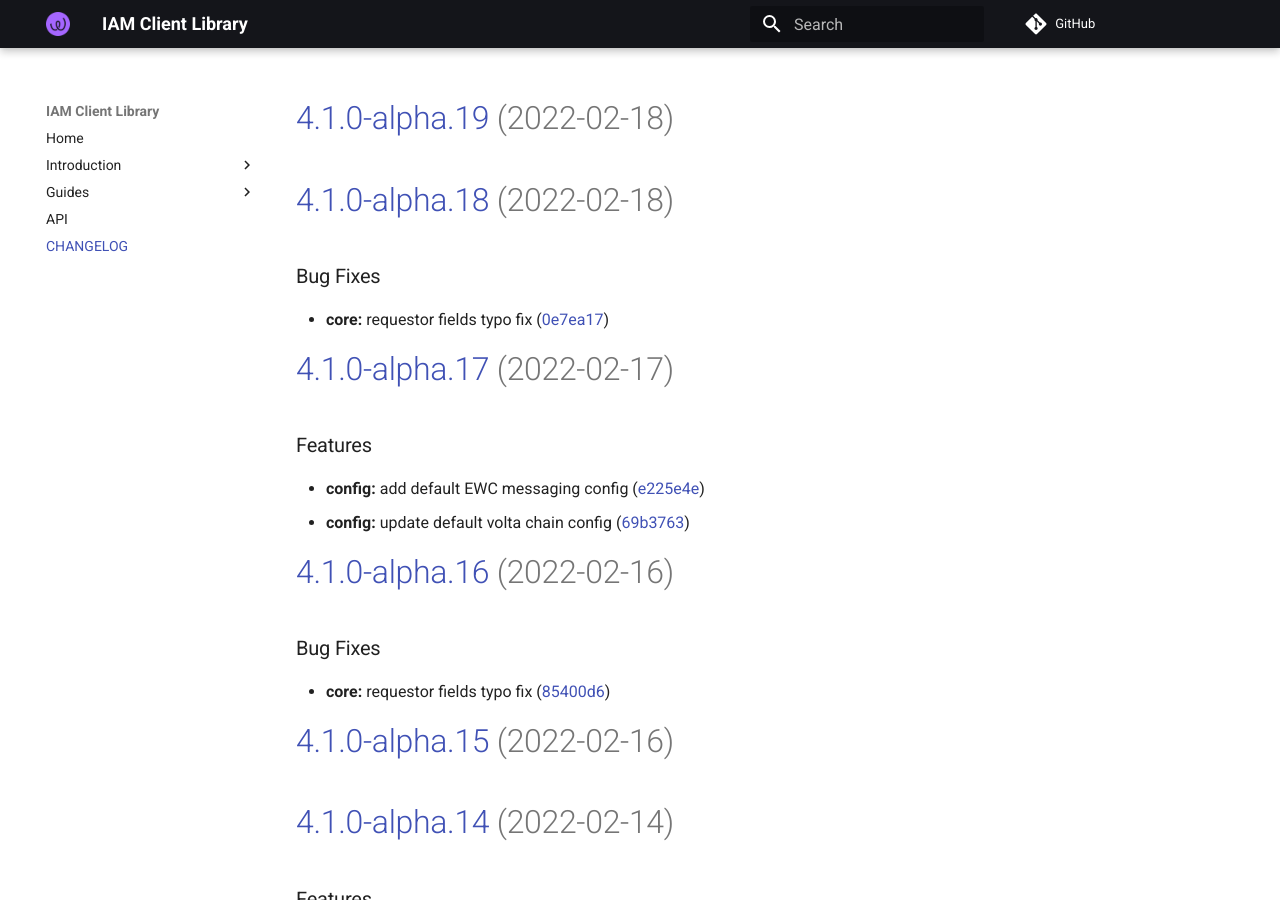
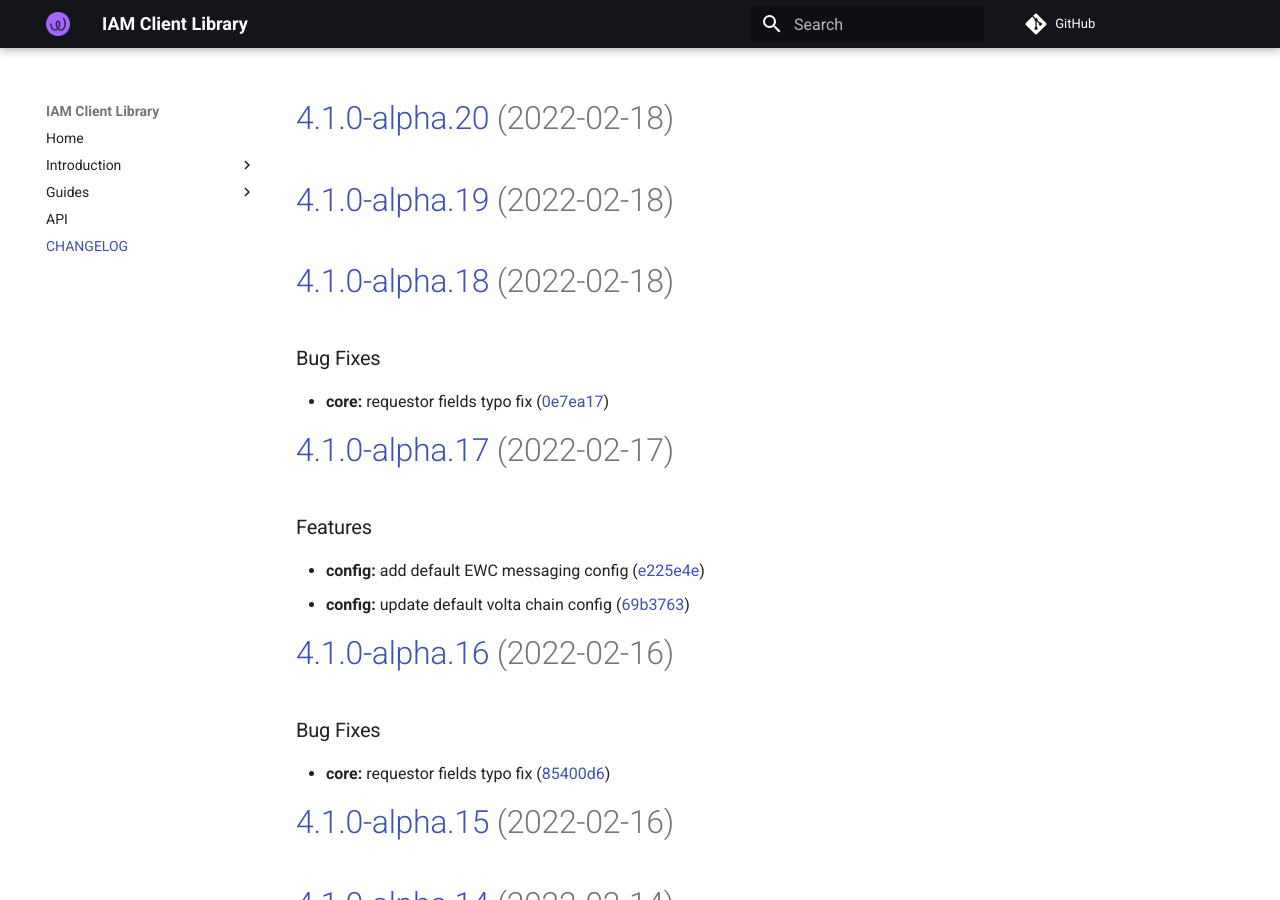
Before and after one commit to energywebfoundation/iam-client-lib, an MkDocs documentation site: the page built from docs/CHANGELOG.md, in a window 1280 px wide and 900 px high. Built offline with MkDocs 1.6.1 and Material for MkDocs 9.7.7, drawn with Linux system fonts in a browser that asks for light colours; comment, search, counter and statistics services are not loaded.

Commit message:
chore(release): 4.1.0-alpha.20 [skip ci]
# [4.1.0-alpha.20](https://github.com/energywebfoundation/iam-client-lib/compare/v4.1.0-alpha.19...v4.1.0-alpha.20) (2022-02-18)

```diff
--- a/docs/CHANGELOG.md
+++ b/docs/CHANGELOG.md
@@ -1,3 +1,5 @@
+# [4.1.0-alpha.20](https://github.com/energywebfoundation/iam-client-lib/compare/v4.1.0-alpha.19...v4.1.0-alpha.20) (2022-02-18)
+
 # [4.1.0-alpha.19](https://github.com/energywebfoundation/iam-client-lib/compare/v4.1.0-alpha.18...v4.1.0-alpha.19) (2022-02-18)
 
 # [4.1.0-alpha.18](https://github.com/energywebfoundation/iam-client-lib/compare/v4.1.0-alpha.17...v4.1.0-alpha.18) (2022-02-18)
--- a/package.json
+++ b/package.json
@@ -1,6 +1,6 @@
 {
   "name": "iam-client-lib",
-  "version": "4.1.0-alpha.19",
+  "version": "4.1.0-alpha.20",
   "description": "Library for Decentralized Identity and Access Management",
   "main": "dist/index.js",
   "module": "dist/index.esm.js",
```
